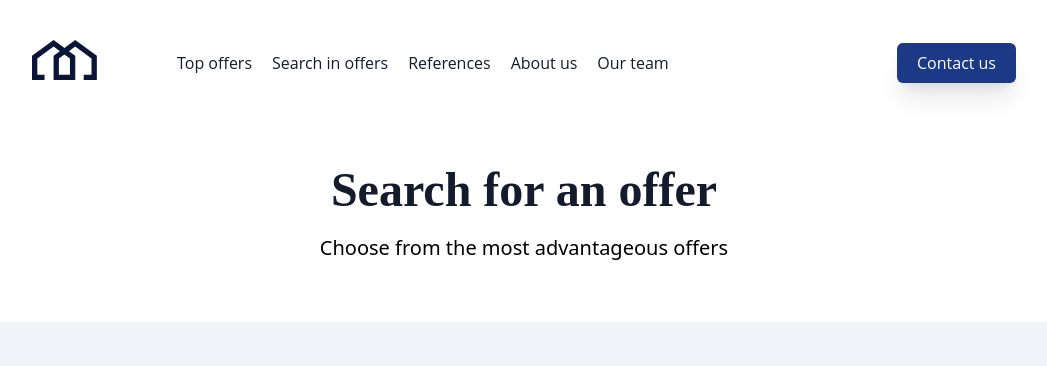
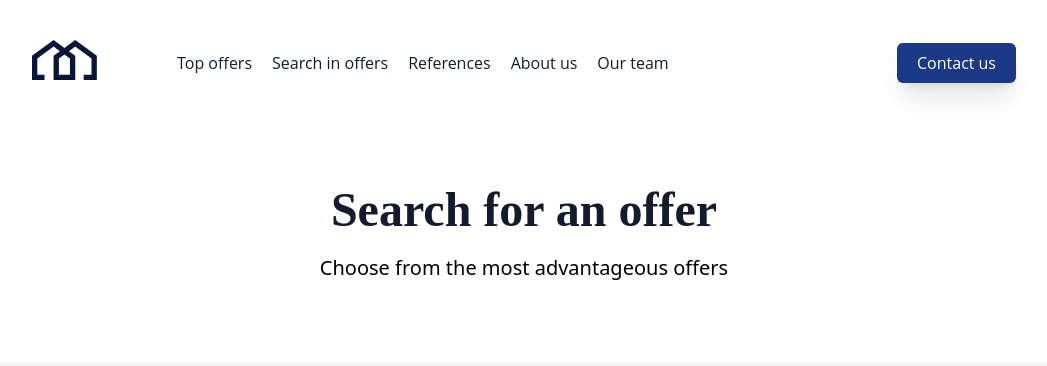
Before and after one commit to evergreenx/seekers-realty, a Next.js app: page /filter in a window 1280 px wide. Shown: the top 366 px of the page, without its empty margins (116-1163 px from the left). Built offline with nearby package versions, Linux system fonts and the light colour scheme; no server answers.

Commit message:
fixing reposonsive issues

```diff
--- a/components/CardRow/index.tsx
+++ b/components/CardRow/index.tsx
@@ -67,7 +67,7 @@ const Index = ({ data, isLoading, isFetching, error }: any) => {
       {data?.map((item: interfaceProps) => (
         <div
           key={item.id}
-          className=" bg-white h-96 rounded-lg border border-gray-200 shadow-md dark:bg-gray-800 dark:border-gray-700"
+          className=" bg-white  rounded-lg border border-gray-200 shadow-md dark:bg-gray-800 dark:border-gray-700"
         >
           <a href="#">
             <Image
--- a/pages/filter.tsx
+++ b/pages/filter.tsx
@@ -6,13 +6,13 @@ import Filtercmp from "../components/Filter/index";
 
 const Filter = () => (
   <>
-    <div className=" font-sans">
-      <div className="search__header bg-white text-center">
+    <div className=" font-sans ">
+      <div className="search__header bg-white text-center p-5">
         <h1 className="text-[#141B2D] font-bold text-5xl custom__heading">
           Search for an offer
         </h1>
 
-        <p className="py-5 text-xl">Choose from the most advantageous offers</p>
+        <p className="py-5 text-xl p-3">Choose from the most advantageous offers</p>
       </div>
 
       <Filtercmp />
--- a/pages/index.tsx
+++ b/pages/index.tsx
@@ -5,7 +5,7 @@ import Home from '../components/Home/Index'
 const Index = () => {
 
   return (
-    <div className='custom__heading'>
+    <div className='custom__heading container'>
 
       <Home />
 
```
